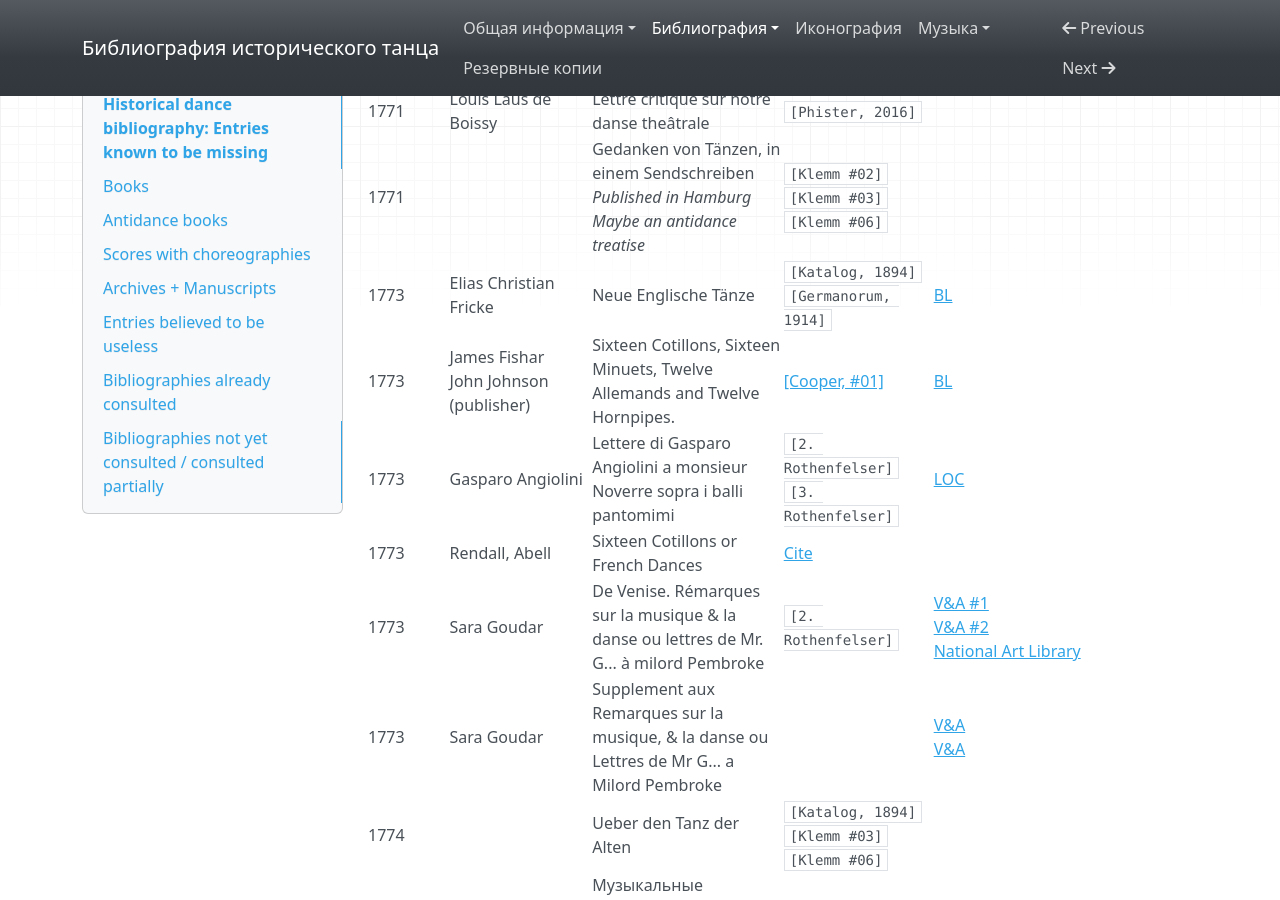
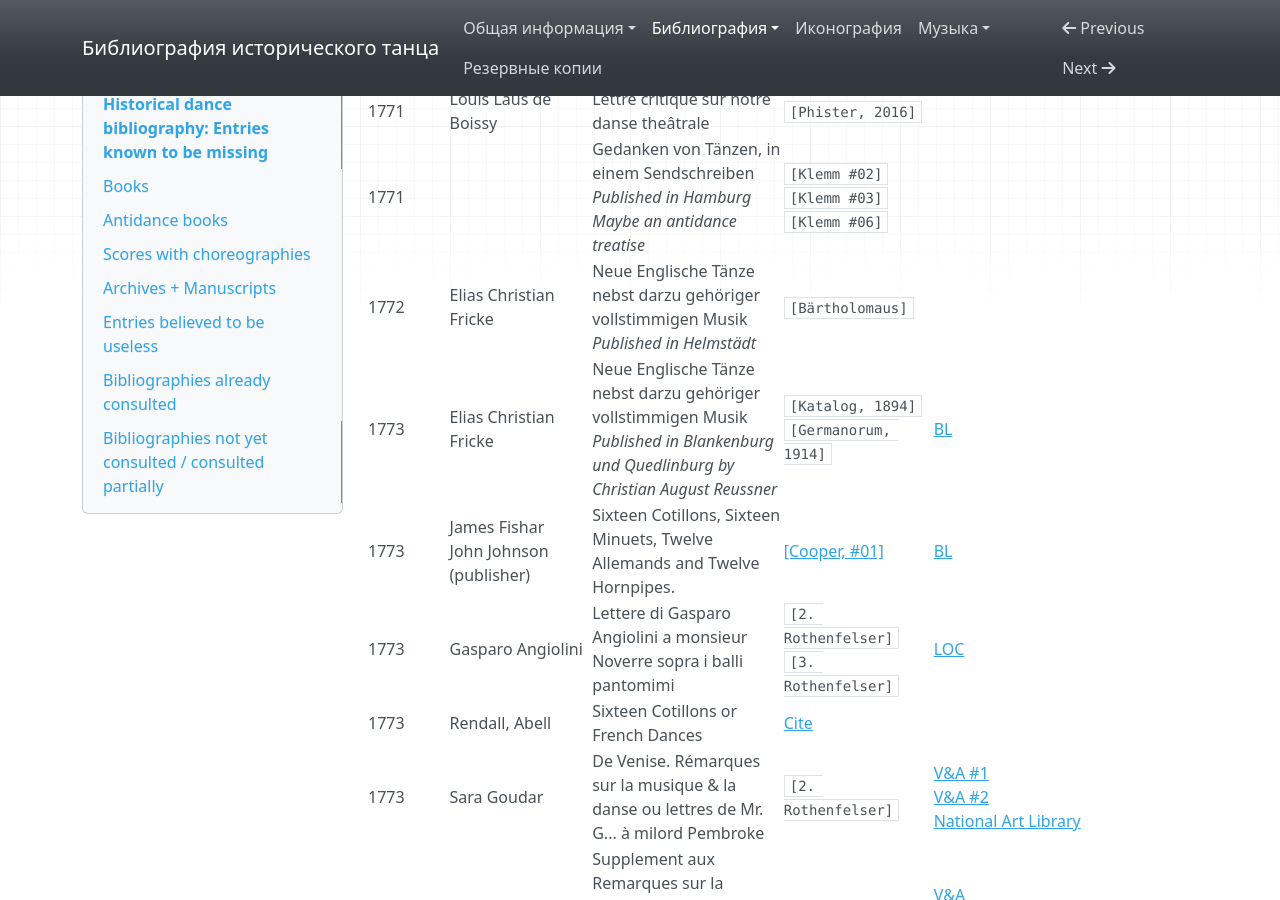
Before and after one commit to hda-technical/dancebooks, an MkDocs documentation site: the page built from docs/bibliography_missing.md, in a window 1280 px wide and 900 px high, scrolled down 9339 px. Built offline with MkDocs 1.6.1, drawn with Linux system fonts in a browser that asks for light colours; nearby versions of some CDN libraries; some of the changed text lies outside the part shown.

Commit message:
Further work on Germanorum catalogue

```diff
--- a/docs/bibliography_missing.md
+++ b/docs/bibliography_missing.md
@@ -88,7 +88,8 @@ _This table is intended to be accurate, yet sometimes it is slightly outdated._
 | 1771 | S. Markordt (publisher) | XII contredanes avec figures et acompagnement à 7 instruments | `[Wortelboer, 2004]`<br/>`[Leaflets]` |
 | 1771 | Louis Laus de Boissy | Lettre critique sur notre danse theâtrale | `[Phister, 2016]` | |
 | 1771 | | Gedanken von Tänzen, in einem Sendschreiben<br/>_Published in Hamburg_<br/>_Maybe an antidance treatise_ | `[Klemm #02]`<br/>`[Klemm #03]`<br/>`[Klemm #06]` | |
-| 1773 | Elias Christian Fricke | Neue Englische Tänze | `[Katalog, 1894]`<br/>`[Germanorum, 1914]` | [BL](http://explore.bl.uk/BLVU1:LSCOP-ALL:BLL01004346615) |
+| 1772 | Elias Christian Fricke | Neue Englische Tänze nebst darzu gehöriger vollstimmigen Musik<br/>_Published in Helmstädt_ | `[Bärtholomaus]` | |
+| 1773 | Elias Christian Fricke | Neue Englische Tänze nebst darzu gehöriger vollstimmigen Musik<br/>_Published in Blankenburg und Quedlinburg by Christian August Reussner_ | `[Katalog, 1894]`<br/>`[Germanorum, 1914]` | [BL](http://explore.bl.uk/BLVU1:LSCOP-ALL:BLL01004346615) |
 | 1773 | James Fishar<br/>John Johnson (publisher) | Sixteen Cotillons, Sixteen Minuets, Twelve Allemands and Twelve Hornpipes. | [[Cooper, #01]](https://www.regencydances.org/paper001.php) | [BL](http://explore.bl.uk/BLVU1:LSCOP-ALL:BLL01004337825) |
 | 1773 | Gasparo Angiolini | Lettere di Gasparo Angiolini a monsieur Noverre sopra i balli pantomimi | `[2. Rothenfelser]`<br/>`[3. Rothenfelser]` | [LOC](https://www.loc.gov/item/08019861/) |
 | 1773 | Rendall, Abell | Sixteen Cotillons or French Dances | [Cite](https://books.google.com/books?&id=-pNMAQAAMAAJ&q=sixteen+cotillons+abell) | |
@@ -124,6 +125,7 @@ _This table is intended to be accurate, yet sometimes it is slightly outdated._
 | 1791 | | Fourteen New Country Dances for 1791 with Their Proper Figures<br/>_Fan covered with country dance descriptions_ | | [Low quality image](http://manchesterartgallery.org/collections/search/collection/?id=1922.1060) | |
 | 1791 | | _The fan depicting the likeness of Princess Frederica Charlotte of Prussia who married Frederick Duke of York on 2nd September 1791 and is printed with music, words and instructions for 16 popular dances of the day_ | | [Low quality image](https://www.jerseyheritage.org/collection-items/paper-fan) |
 | 1791 | | Eighteen of the Most Favourite Country Dances<br/>_Fan covered with country dance descriptions_ | | [Low quality image](http://www.imieiventagli.it/l_allmande) |
+| 1791 | |  Zwölf neue englische Tänze im Clavierauszuge | | [BL FIXME] |
 | 1793? | Charles Metralcourt | Twenty Four Country Dances, with proper Directions to each Dance | [[Cooper, #01]](https://www.regencydances.org/paper001.php) | [BL](http://explore.bl.uk/BLVU1:LSCOP-ALL:BLL01004524098) |
 | 1793 | Wolfgang Amadeus Mozart (fake?) | Anleitung zum componiren von Polonoise<br/>_Published in Berlin by Johann Hummel_ | `music: generator`<br/>`[Hedges, 1978]` | |
 | 1795 | Thomas Cahusac | Twelve Country Dances, with Their Basses, for the Year 1795. With Proper Directions to Each Dance | [[Cooper, 01]](https://www.regencydances.org/paper001.php)<br/>[[DFIE: Cahusac 12CD,1795]](https://www.cdss.org/elibrary/DFIE/Biblio/B000084.htm) | [BL](http://explore.bl.uk/BLVU1:LSCOP-ALL:BLL01004283622) |
@@ -751,6 +753,7 @@ _This part of the list is to joined with the general table_
 
 | Date | Nickname | Author | Title | Links |
 | ---- | -------- | ------ | ----- | ----- |
+| 18-- | `[Bärtholomaus]` | Fr. Bärtholomaus (?) | Unidentified catalogue referenced by multiple others | |
 | 1914 | `[Germanorum, 1914]` | Hugo Hayn | Biblioteca Germanorum, erotica & curiosa (Tänze..Z) | https://archive.org/details/bibliothecagerma07hayn/page/532 |
 | 1936–1941 | `[Magriel]` | Paul David Magriel | A Bibliography of Dancing | https://bib.hda.org.ru/books/magriel_1936_bibliography<br/>https://bib.hda.org.ru/books/magriel_1941_bibliography |
 | 1994 | `[Terpsichore]` | Madison U. Sowell | The Art of Terpsichore. From Renaissance Festivals to Romantic Ballets. An Exhibition of Dance-related Rare Books and Prints in Honor of the Annual Conference of the Society of Dance History Scholars Held at Brigham Young University | https://bib.hda.org.ru/books/terpsichore_1994_exhibition |
```
